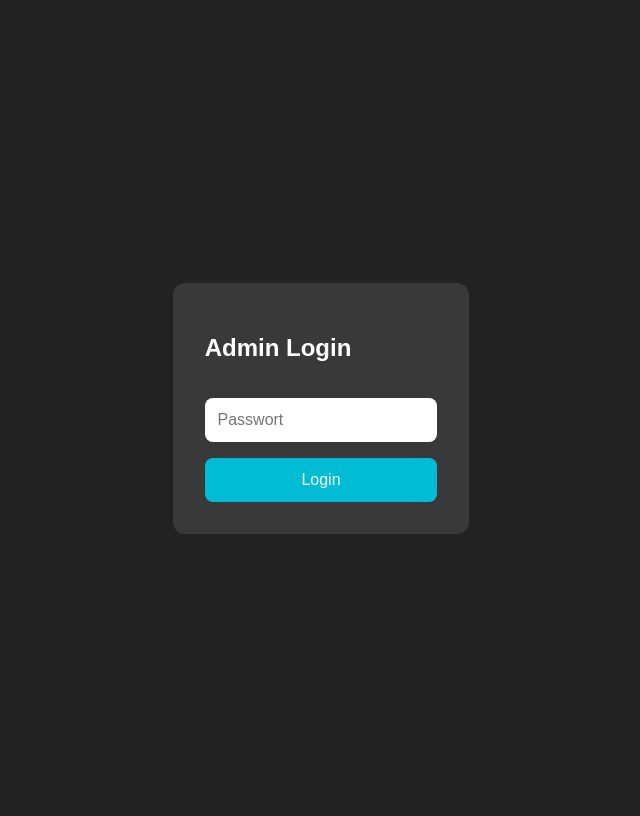
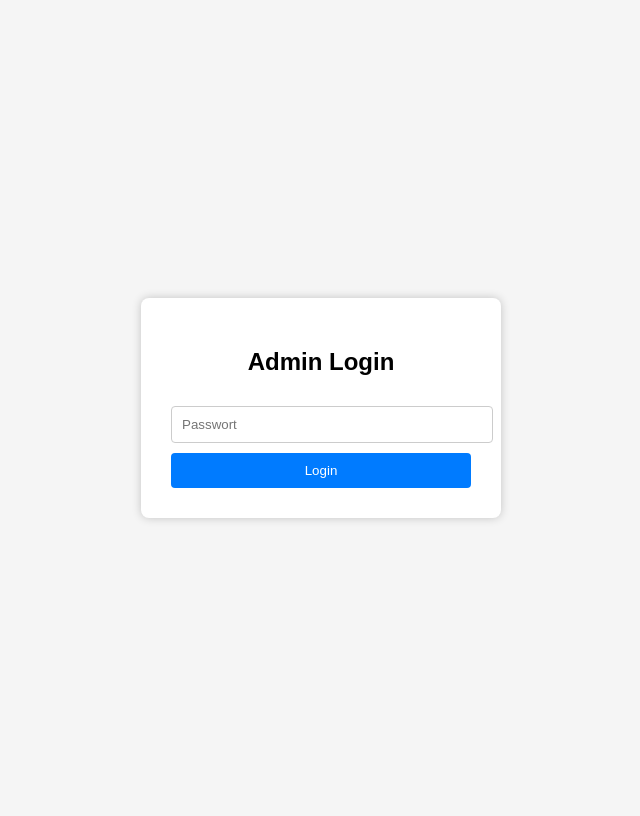
Before and after one commit to mbotru/qr-anwesenheit, a Flask app: page /admin in a window 1280 px wide. Shown: the whole page, without its empty margins (319-959 px from the left). Run offline with Flask 3, Linux system fonts and the light colour scheme; parts of the project's set-up code (start-up, migrations or seed data) failed here and were passed over.

Commit message:
Update admin_login.html

```diff
--- a/templates/admin_login.html
+++ b/templates/admin_login.html
@@ -4,19 +4,25 @@
     <meta charset="UTF-8">
     <title>Admin Login</title>
     <style>
-body { display:flex; justify-content:center; align-items:center; min-height:100vh; background:#222; color:white; font-family:Arial; }
-form { background:rgba(255,255,255,0.1); padding:2rem; border-radius:12px; display:flex; flex-direction:column; gap:1rem; }
-input, button { padding:0.8rem; border:none; border-radius:8px; font-size:1rem; }
-button { background:#00bcd4; color:white; cursor:pointer; }
-.error { color:#ff5252; }
+        body { font-family: Arial, sans-serif; background-color: #f5f5f5; display:flex; justify-content:center; align-items:center; height:100vh; }
+        .login-box { background-color: white; padding: 30px; border-radius: 8px; box-shadow: 0 0 10px rgba(0,0,0,0.2); width:300px; }
+        h2 { text-align: center; }
+        input[type=password] { width: 100%; padding: 10px; margin:10px 0; border: 1px solid #ccc; border-radius:4px; }
+        button { width:100%; padding:10px; background-color:#007bff; border:none; color:white; border-radius:4px; cursor:pointer; }
+        button:hover { background-color:#0056b3; }
+        .error { color:red; text-align:center; }
     </style>
 </head>
 <body>
+    <div class="login-box">
+        <h2>Admin Login</h2>
+        {% if error %}
+            <p class="error">{{ error }}</p>
+        {% endif %}
         <form method="post">
-  <h2>Admin Login</h2>
-  {% if error %}<div class="error">{{ error }}</div>{% endif %}
-  <input type="password" name="password" placeholder="Passwort">
+            <input type="password" name="password" placeholder="Passwort" required>
             <button type="submit">Login</button>
         </form>
+    </div>
 </body>
 </html>
```
Lines whose indentation alone changed are shown as unchanged.
